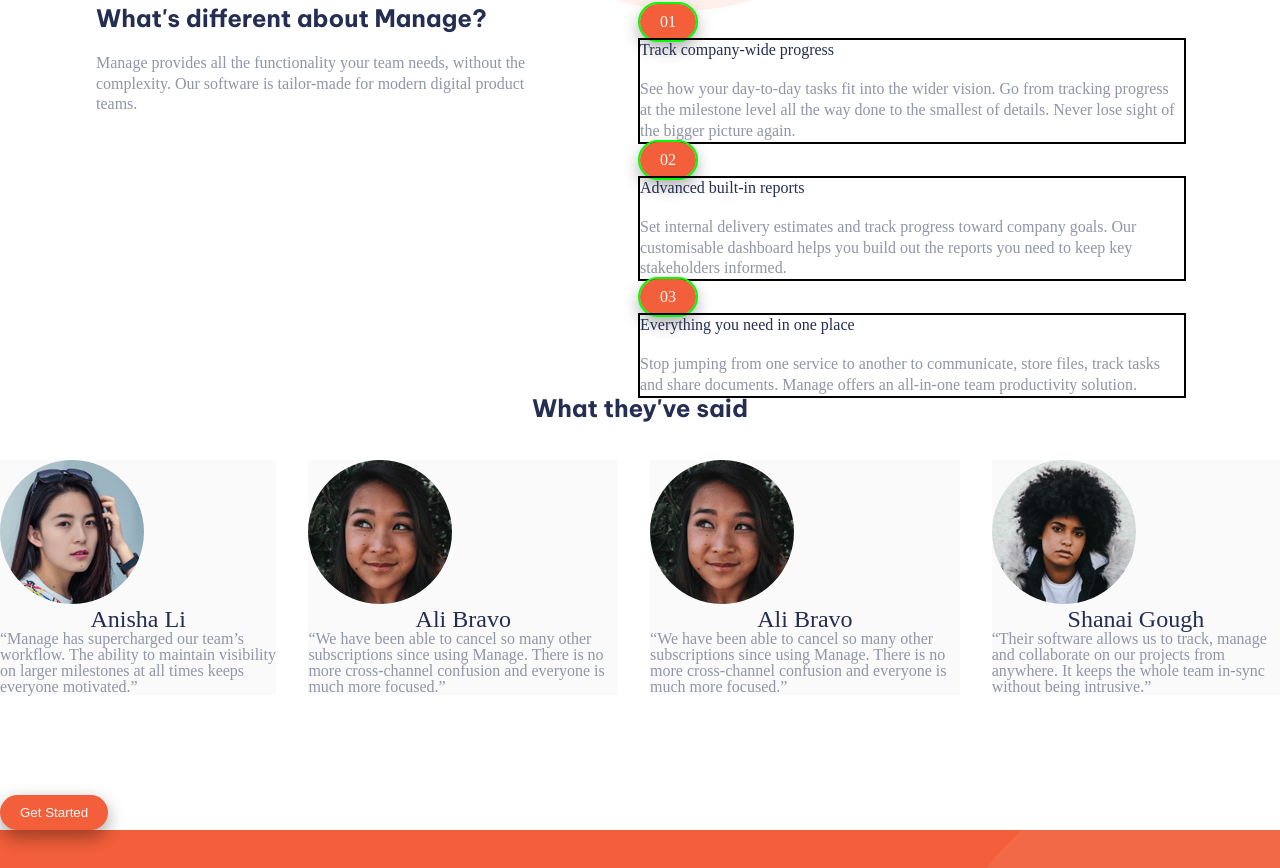
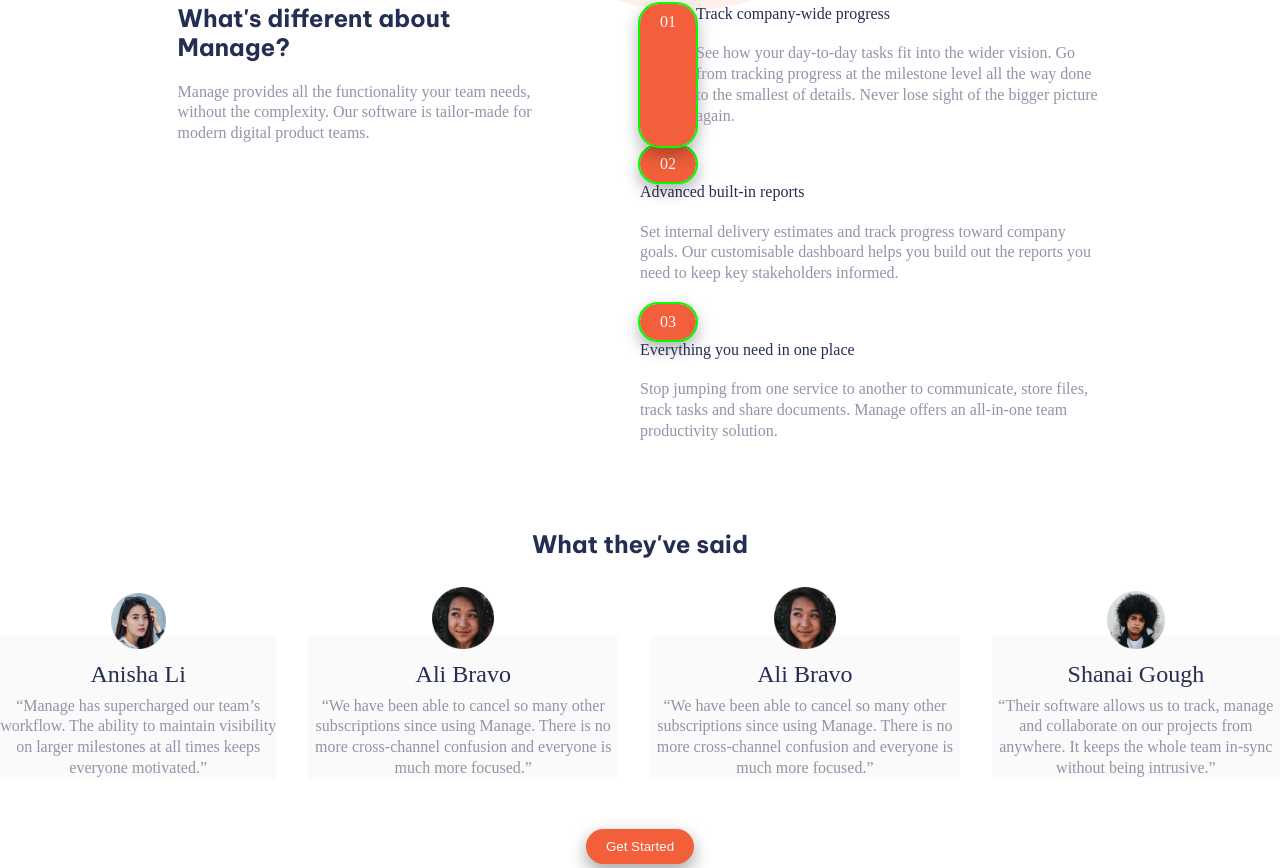
Before and after one commit to cfofana/manage-landing-page-master, a plain HTML site: page index.html in a window 1280 px wide. Shown: the part 803-1671 px from the top of the page. Drawn offline with Linux system fonts and the light colour scheme.

```diff
--- a/index.html
+++ b/index.html
@@ -68,7 +68,7 @@
       </div>
     </header>
 
-    <section class="company-info space-between-sections">
+    <section class="company-info container space-between-sections">
       <section class="what-is-different">
         <h2 class="be-vietnam-pro-bold">What's different about Manage?</h2>
         <p>Manage provides all the functionality your team needs, without
@@ -78,7 +78,8 @@
       </section>
 
       <aside class="unique-points">
-        <div class="numbered-pointer call-to-action-button">01</div>
+        <div class="unique-points-text">
+          <div class="numbered-pointer call-to-action-button">01</div>
         <div class="aside-text">
           <h3 class="point">Track company-wide progress</h3>
           <p class="expand-on-point">See how your day-to-day tasks fit into the wider vision. Go from
@@ -86,6 +87,13 @@
             smallest of details. Never lose sight of the bigger picture again.
           </p>
         </div>
+        </div>
+
+        <div class="unique-points-text"></div>
+        <div class="unique-points-text"></div>
+
+
+
 
         <div class="numbered-pointer call-to-action-button">02</div>
         <div class="aside-text">
@@ -112,7 +120,7 @@
 <div class="testimonials-heading">
   <h3 class="be-vietnam-pro-bold">What they've said</h3>
 </div>
-    <section class="testimonials space-between-sections">
+    <section class="testimonials">
       <div class="avatar">
         <img src="images/avatar-anisha.png" alt="">
         <h3 class="name">Anisha Li</h3>
@@ -146,7 +154,9 @@
           from anywhere. It keeps the whole team in-sync without being intrusive.”
         </div>
     </section>
-    <button class="call-to-action-button">Get Started</button>
+    <div class="center">
+      <button class="call-to-action-button">Get Started</button>
+    </div>
 
 
     <section class="simplify">
--- a/style.css
+++ b/style.css
@@ -85,6 +85,9 @@ body {
 	width : 85%;
 	margin: 0 auto;
 }
+.center {
+	text-align: center;
+}
 .main-nav {
 	display: flex;
 	justify-content:space-between;
@@ -135,7 +138,6 @@ body {
 	justify-content: center;
 	align-items: center;
 	flex-direction:row;
-	/* outline : 2px solid black; */
 }
 .hero h1 {
 	font-size: 36px;
@@ -151,18 +153,19 @@ body {
 .attention-words {
 	margin-right : 50px;
 }
-.stats-image {
-}
 .stats-image img {
 	width: 350px;
 }
-
+.company-info {
+	margin-bottom: 20px;
+	display : flex;
+	justify-content: space-between;
+	margin-bottom: 70px;
+}
 .what-is-different {
-	float : left;
 	width : 40%;
 }
 .unique-points {
-	float : right;
 	width : 50%;
 }
 .what-is-different h2 {
@@ -174,15 +177,18 @@ body {
 	color : var(--dark-grayish-blue);
 	line-height : 1.3em;
 }
+.unique-points-text {
+	display: flex;
+}
 .numbered-pointer {
 	float : left;
 	outline : 2px solid lime;
 }
 .aside-text {
-	clear : both;
+	margin-bottom : 20px;
 	float : right;
 	text-align: left;
-	outline : 2px solid black;
+
 }
 .unique-points h3{
 	margin-bottom : 20px;
@@ -194,24 +200,33 @@ body {
 }
 .testimonials {
 	padding-top : 40px;
-	clear : both;
+	margin-bottom: 50px;
 	display : flex;
 	gap : 2rem;
+}
+.testimonials img {
+	width: 20%;
+	margin-top: -35%;
 }
 .testimonials-heading {
 	clear : both;
 	font-size : 24px;
 	text-align : center;
+	margin-bottom: 40px;
 }
 .testimonials h3 {
 	font-size : 24px;
 	text-align : center;
+	margin: 10px;
 }
 .testimonials p {
 	color : var(--dark-grayish-blue);
+	line-height : 1.3em;
+
 }
 .avatar {
 	background-color: var(--very-light-gray);
+	text-align: center;
 }
 .simplify {
 	display : flex;
@@ -219,6 +234,7 @@ body {
 	padding: 100px 7.5%;
 	background-color: var(--bright-red);
 	background-image:url('images/bg-simplify-section-desktop.svg');
+	margin-top: 100px;
 }
 .simplify p {
 	color: var(--very-pale-red);
```
